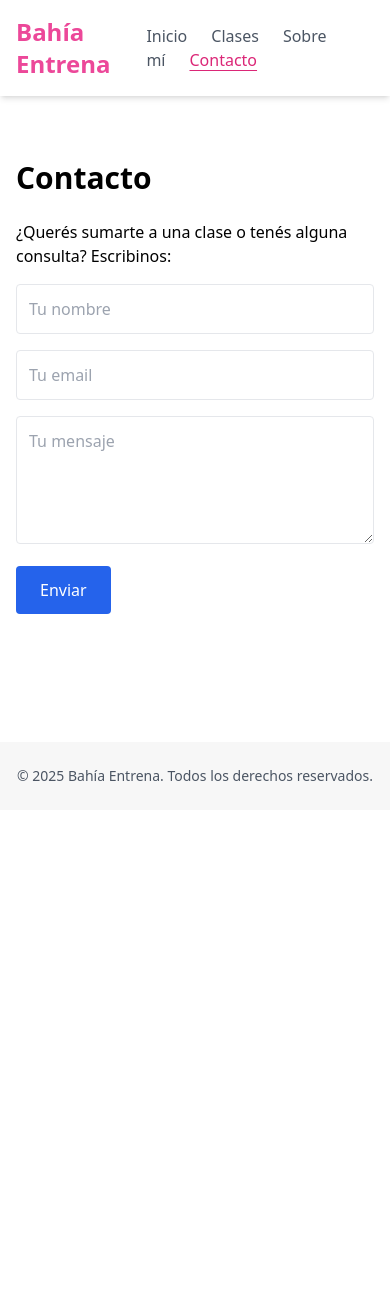
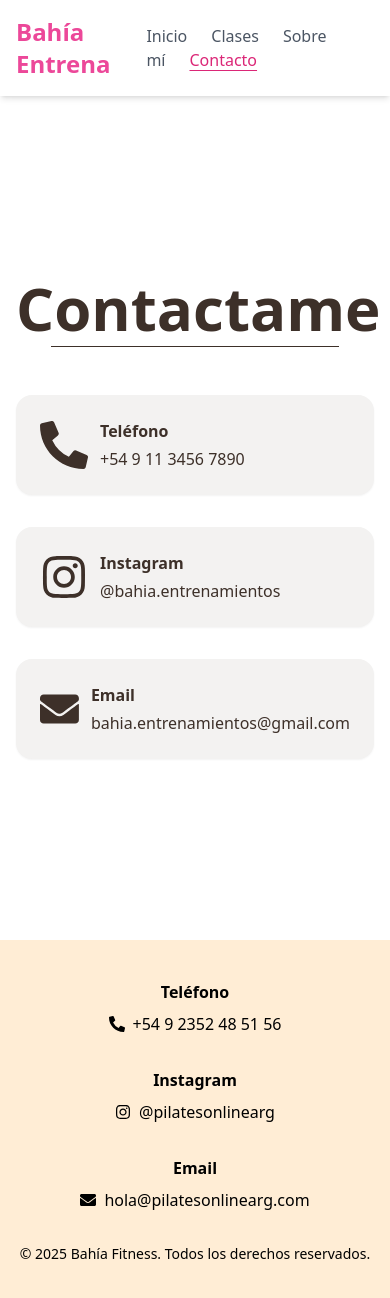
Before and after one commit to El-Yankee/frontend-fitness, a React (Vite) app: page /contacto in a window 390 px wide. Shown: the top 1298 px of the page. Before the commit the page ends 844 px from the top, so only its background shows below. Built offline with nearby package versions, Linux system fonts and the light colour scheme.

Commit message:
Modificamos sector contacto y agregamos testimonios

```diff
--- a/package.json
+++ b/package.json
@@ -21,6 +21,7 @@
     "react": "^18.3.1",
     "react-dom": "^18.3.1",
     "react-highlight-words": "^0.20.0",
+    "react-icons": "^5.5.0",
     "react-router-dom": "^6.26.2"
   },
   "devDependencies": {
--- a/src/components/Footer.jsx
+++ b/src/components/Footer.jsx
@@ -1,11 +1,45 @@
 import React from "react";
+import { FaInstagram, FaPhoneAlt, FaEnvelope } from "react-icons/fa";
 
-export default function Footer() {
+const Footer = () => {
   return (
-    <footer className="bg-[#F7F7F7] text-center py-6 mt-16">
-      <p className="text-sm text-gray-600">
-        © 2025 Bahía Entrena. Todos los derechos reservados.
-      </p>
+    <footer className="bg-orange-100 text-brown-800 py-10">
+      <div className="max-w-6xl mx-auto px-4 grid md:grid-cols-3 gap-8 text-center md:text-left">
+        <div>
+          <h4 className="font-bold mb-2">Teléfono</h4>
+          <div className="flex justify-center md:justify-start items-center gap-2">
+            <FaPhoneAlt />
+            <span>+54 9 2352 48 51 56</span>
+          </div>
+        </div>
+        <div>
+          <h4 className="font-bold mb-2">Instagram</h4>
+          <div className="flex justify-center md:justify-start items-center gap-2">
+            <FaInstagram />
+            <a
+              href="https://instagram.com/pilatesonlinearg"
+              target="_blank"
+              rel="noopener noreferrer"
+              className="hover:underline"
+            >
+              @pilatesonlinearg
+            </a>
+          </div>
+        </div>
+        <div>
+          <h4 className="font-bold mb-2">Email</h4>
+          <div className="flex justify-center md:justify-start items-center gap-2">
+            <FaEnvelope />
+            <span>hola@pilatesonlinearg.com</span>
+          </div>
+        </div>
+      </div>
+      <div className="text-center text-sm mt-8 text-brown-600">
+        © {new Date().getFullYear()} Bahía Fitness. Todos los derechos
+        reservados.
+      </div>
     </footer>
   );
-}
+};
+
+export default Footer;
--- /dev/null
+++ b/src/components/Testimonios.jsx
@@ -0,0 +1,45 @@
+import React from "react";
+
+const testimonios = [
+  {
+    nombre: "Vaik",
+    mensaje:
+      "Desde que entreno con Bahía, me siento más fuerte y con más energía todos los días.",
+  },
+  {
+    nombre: "Santi",
+    mensaje: "Las clases son divertidas y personalizadas. ¡Bahía es lo más!",
+  },
+  {
+    nombre: "Cami",
+    mensaje:
+      "Me encanta la onda del grupo, me motiva a seguir moviéndome cada semana.",
+  },
+];
+
+const Testimonios = () => {
+  return (
+    <section className="bg-orange-50 py-16 px-4">
+      <div className="max-w-5xl mx-auto text-center">
+        <h2 className="text-3xl font-bold mb-10 text-brown-700">Testimonios</h2>
+        <div className="grid gap-8 md:grid-cols-3">
+          {testimonios.map((testimonio, index) => (
+            <div
+              key={index}
+              className="bg-white p-6 rounded-xl shadow-md border border-orange-100"
+            >
+              <p className="text-gray-700 italic mb-4">
+                "{testimonio.mensaje}"
+              </p>
+              <p className="font-semibold text-brown-600">
+                — {testimonio.nombre}
+              </p>
+            </div>
+          ))}
+        </div>
+      </div>
+    </section>
+  );
+};
+
+export default Testimonios;
--- a/src/pages/Clases.jsx
+++ b/src/pages/Clases.jsx
@@ -41,7 +41,7 @@ const clases = [
 
 export default function Clases() {
   return (
-    <main className="max-w-6xl mx-auto px-4 py-16">
+    <main className="max-w-6xl min-h-screen mx-auto px-4 py-16">
       <h2 className="text-3xl font-bold text-center text-pink-600 mb-12">
         Clases disponibles
       </h2>
--- a/src/pages/Contacto.jsx
+++ b/src/pages/Contacto.jsx
@@ -1,32 +1,69 @@
-export default function Contacto() {
+import React from "react";
+import { FaInstagram, FaPhoneAlt, FaEnvelope } from "react-icons/fa";
+
+function Contacto() {
   return (
-    <div className="py-16 px-4 max-w-4xl mx-auto">
-      <h2 className="text-3xl font-bold mb-6">Contacto</h2>
-      <p className="mb-4">
-        ¿Querés sumarte a una clase o tenés alguna consulta? Escribinos:
-      </p>
-      <form className="space-y-4">
-        <input
-          type="text"
-          placeholder="Tu nombre"
-          className="w-full p-3 border rounded"
-        />
-        <input
-          type="email"
-          placeholder="Tu email"
-          className="w-full p-3 border rounded"
-        />
-        <textarea
-          placeholder="Tu mensaje"
-          className="w-full p-3 border rounded h-32"
-        ></textarea>
-        <button
-          type="submit"
-          className="bg-blue-600 text-white px-6 py-3 rounded hover:bg-blue-700"
-        >
-          Enviar
-        </button>
-      </form>
+    <div className="min-h-screen px-4 py-16 flex items-center justify-center">
+      <div className="max-w-6xl w-full">
+        <h2 className="text-6xl font-bold text-center text-[#3d3029] mb-2">
+          Contactame
+        </h2>
+        <hr className="border-[#3d3029] w-72 mx-auto mb-12" />
+
+        <div className="grid grid-cols-1 md:grid-cols-3 gap-8">
+          {/* Teléfono */}
+          <div className="bg-[#f3f2f1] rounded-2xl p-6 flex flex-col items-center shadow-sm">
+            <div className="flex items-center w-full">
+              <FaPhoneAlt className="text-5xl text-[#3d3029] mr-3" />
+              <div>
+                <p className="font-semibold text-[#3d3029]">Teléfono</p>
+                <a
+                  href="tel:+5491134567890"
+                  className="text-[#3d3029] hover:underline mt-1 block"
+                >
+                  +54 9 11 3456 7890
+                </a>
+              </div>
+            </div>
+          </div>
+
+          {/* Instagram */}
+          <div className="bg-[#f3f2f1] rounded-2xl p-6 flex flex-col items-center shadow-sm">
+            <div className="flex items-center w-full">
+              <FaInstagram className="text-5xl text-[#3d3029] mr-3" />
+              <div>
+                <p className="font-semibold text-[#3d3029]">Instagram</p>
+                <a
+                  href="https://www.instagram.com/bahia.entrenamientos"
+                  target="_blank"
+                  rel="noopener noreferrer"
+                  className="text-[#3d3029] hover:underline mt-1 block"
+                >
+                  @bahia.entrenamientos
+                </a>
+              </div>
+            </div>
+          </div>
+
+          {/* Email */}
+          <div className="bg-[#f3f2f1] rounded-2xl p-6 flex flex-col items-center shadow-sm">
+            <div className="flex items-center w-full">
+              <FaEnvelope className="text-5xl text-[#3d3029] mr-3" />
+              <div>
+                <p className="font-semibold text-[#3d3029]">Email</p>
+                <a
+                  href="mailto:bahia.entrenamientos@gmail.com"
+                  className="text-[#3d3029] hover:underline mt-1 block"
+                >
+                  bahia.entrenamientos@gmail.com
+                </a>
+              </div>
+            </div>
+          </div>
+        </div>
+      </div>
     </div>
   );
 }
+
+export default Contacto;
--- a/src/pages/Home.jsx
+++ b/src/pages/Home.jsx
@@ -1,5 +1,6 @@
 import React from "react";
 import { motion } from "framer-motion";
+import Testimonios from "../components/Testimonios";
 
 export default function Home() {
   return (
@@ -79,6 +80,7 @@ export default function Home() {
         </h2>
         <p>— Bahía</p>
       </section>
+      <Testimonios />
     </div>
   );
 }
--- a/src/pages/Sobre.jsx
+++ b/src/pages/Sobre.jsx
@@ -1,6 +1,6 @@
 export default function Sobre() {
   return (
-    <div className="py-16 px-4 max-w-4xl mx-auto">
+    <div className="py-16 px-4 max-w-4xl mx-auto min-h-screen">
       <h2 className="text-3xl font-bold mb-6">Sobre Nosotros</h2>
       <p className="text-gray-700 leading-relaxed">
         Somos un equipo apasionado por el movimiento y el bienestar. Ofrecemos
```
Also changed, not shown: 2 other files (tests, documents, lock files or other folders).
